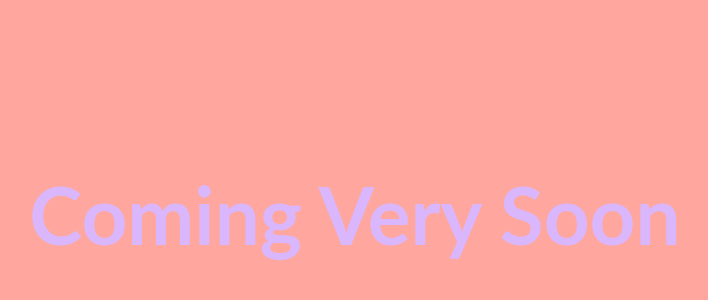
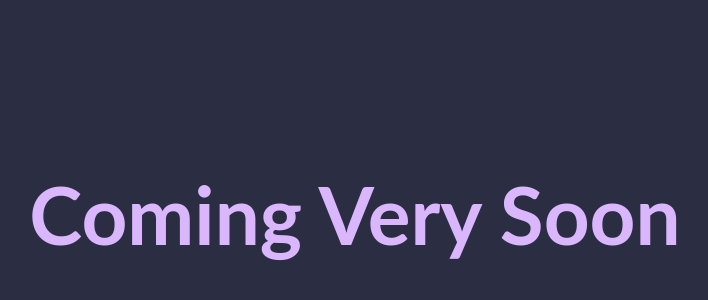
Before and after one commit to RansomD19/aerzik-website, a plain HTML site: page index.html in a window 1280 px wide. Shown: the part 186-486 px from the top of the page, without its empty margins (285-993 px from the left). Drawn offline with Linux system fonts and the light colour scheme.

Commit message:
Update style.css

```diff
--- a/Website/style.css
+++ b/Website/style.css
@@ -5,7 +5,7 @@
 }
 
 body {
-  background-color: #FFA69E;
+  background-color: #2B2D42;
   font-family: "Lato", sans-serif;
 }
 
```
